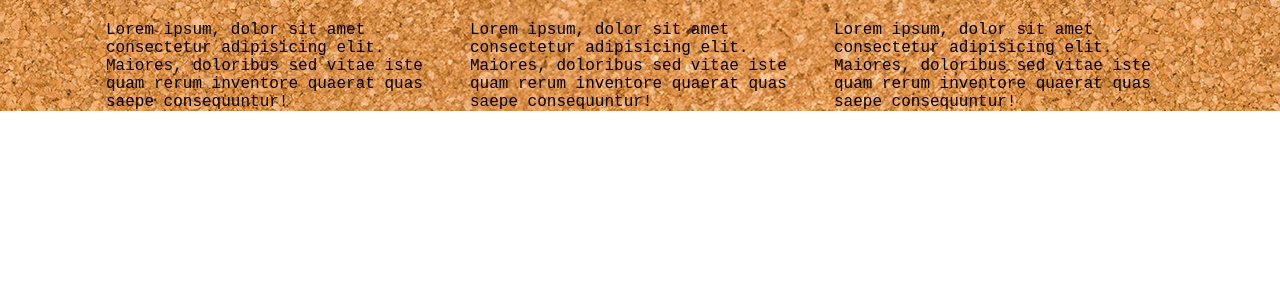
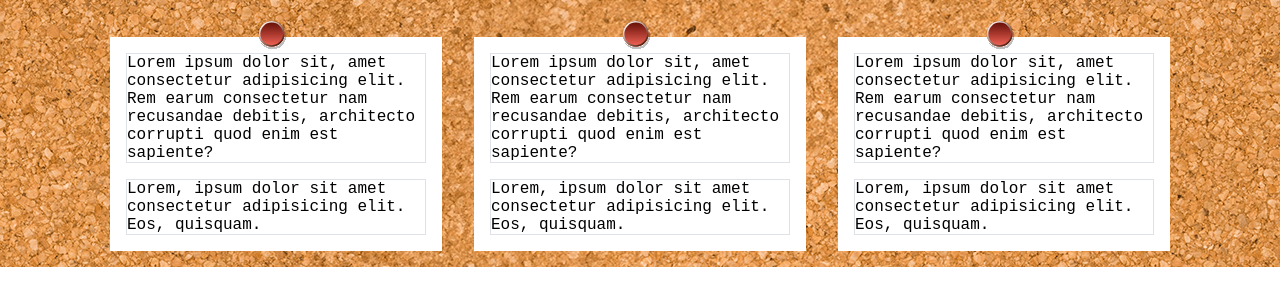
Before and after one commit to feffe17/js-photo-blog, a plain HTML site: page index.html in a window 1280 px wide. Shown: the part 101-406 px from the top of the page. Drawn offline with nearby package versions, Linux system fonts and the light colour scheme; a web font is replaced by a local one.

Commit message:
[WIP] complete cards layout

```diff
--- a/assets/css/style.css
+++ b/assets/css/style.css
@@ -29,4 +29,19 @@ main{
     background-image: url(../img/cork.png);
 }
 
+.card{
+    position: relative;
+}
+
+.card:hover .pin{
+    display: none;
+}
+
+.pin{
+    position: absolute;
+    top: -1rem;
+}
+
+
+
 /* #endregion main */
--- a/index.html
+++ b/index.html
@@ -26,10 +26,34 @@
      <!-- main -->
      <main>
         <div class="container">
-            <div class="row row-cols-1 row-cols-md-2 row-cols-lg-3 g-3 g-lg-4 px-4">
-                <div class="col">Lorem ipsum, dolor sit amet consectetur adipisicing elit. Maiores, doloribus sed vitae iste quam rerum inventore quaerat quas saepe consequuntur!</div>
-                <div class="col">Lorem ipsum, dolor sit amet consectetur adipisicing elit. Maiores, doloribus sed vitae iste quam rerum inventore quaerat quas saepe consequuntur!</div>
-                <div class="col">Lorem ipsum, dolor sit amet consectetur adipisicing elit. Maiores, doloribus sed vitae iste quam rerum inventore quaerat quas saepe consequuntur!</div>
+            <div class="row row-cols-1 row-cols-md-2 row-cols-lg-3 g-3 g-lg-4 px-4 justify-content-between">
+                <div class="p-3">
+                    <div class="col bg-white p-3 card d-flex flex-column align-items-center">
+                        <div class="pin">
+                            <img src="./assets/img/pin.svg" width="80%" height="80%" alt="">
+                        </div>
+                        <div class="border"> Lorem ipsum dolor sit, amet consectetur adipisicing elit. Rem earum consectetur nam recusandae debitis, architecto corrupti quod enim est sapiente?</div>
+                        <div class="border mt-3">Lorem, ipsum dolor sit amet consectetur adipisicing elit. Eos, quisquam.</div>
+                    </div>
+                </div>
+                <div class="p-3">
+                    <div class="col bg-white p-3 card d-flex flex-column align-items-center">
+                        <div class="pin">
+                            <img src="./assets/img/pin.svg" width="80%" height="80%" alt="">
+                        </div>
+                        <div class="border"> Lorem ipsum dolor sit, amet consectetur adipisicing elit. Rem earum consectetur nam recusandae debitis, architecto corrupti quod enim est sapiente?</div>
+                        <div class="border mt-3">Lorem, ipsum dolor sit amet consectetur adipisicing elit. Eos, quisquam.</div>
+                    </div>
+                </div>
+                <div class="p-3">
+                    <div class="col bg-white p-3 card d-flex flex-column align-items-center">
+                        <div class="pin">
+                            <img src="./assets/img/pin.svg" width="80%" height="80%" alt="">
+                        </div>
+                        <div class="border"> Lorem ipsum dolor sit, amet consectetur adipisicing elit. Rem earum consectetur nam recusandae debitis, architecto corrupti quod enim est sapiente?</div>
+                        <div class="border mt-3">Lorem, ipsum dolor sit amet consectetur adipisicing elit. Eos, quisquam.</div>
+                    </div>
+                </div>
             </div>
         </div>
      </main>
```
